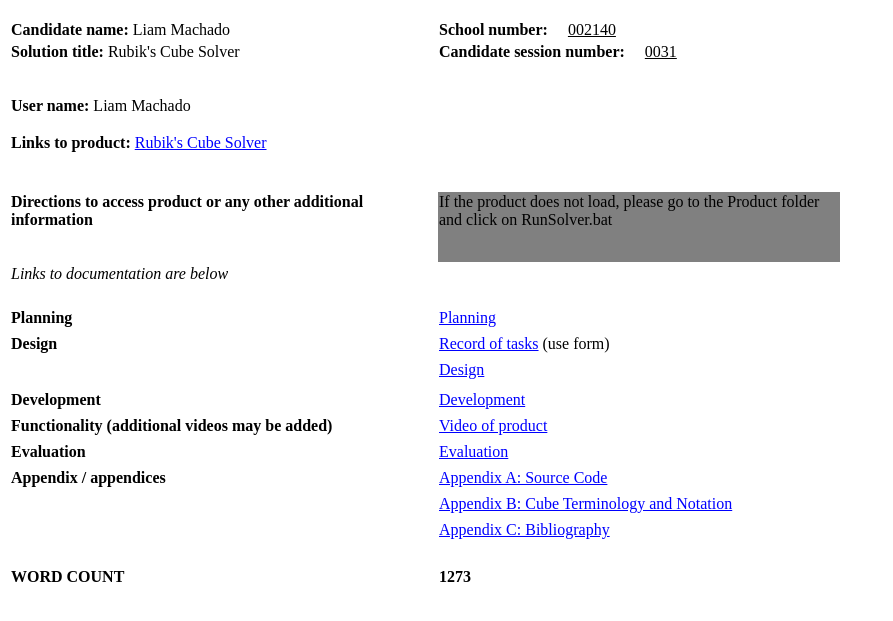
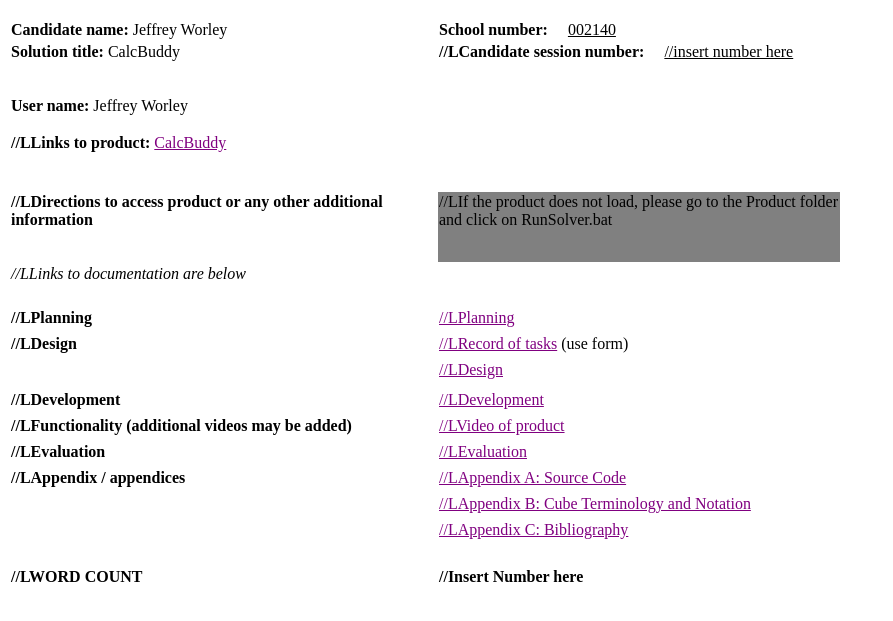
Before and after one commit to jeffreyworley/calcBuddy, a plain HTML site: page index.html in a window 1280 px wide. Shown: the part 37-658 px from the top of the page, without its empty margins (0-893 px from the left). Drawn offline with Linux system fonts and the light colour scheme.

Commit message:
Update index.html

```diff
--- a/index.html
+++ b/index.html
@@ -12,14 +12,14 @@
 
 		<table>
 			<tr>
-				<td width=320 colspan=2><p><b>Candidate name:</b> Liam Machado </p></td>
+				<td width=320 colspan=2><p><b>Candidate name:</b> Jeffrey Worley </p></td>
 				<td width=400><p><b>School number:&nbsp &nbsp &nbsp</b><u>002140</u></p></td>
 				<td width=200></td>
 			</tr>
 
 			<tr>
-				<td width=320 colspan=2><p><b>Solution title:</b> Rubik's Cube Solver </p></td>
-				<td width=400><p><b>Candidate session number:&nbsp &nbsp &nbsp</b><u>0031</u></p></td>
+				<td width=320 colspan=2><p><b>Solution title:</b> CalcBuddy </p></td>
+				<td width=400><p><b>//LCandidate session number:&nbsp &nbsp &nbsp</b><u>//insert number here</u></p></td>
 				<td width=200></td>
 			</tr>
 
@@ -30,13 +30,13 @@
 			</tr>
 
 			<tr>
-				<td width=320 colspan=2><p><b>User name:</b> Liam Machado </p></td>
+				<td width=320 colspan=2><p><b>User name:</b> Jeffrey Worley </p></td>
 				<td width=400></td>
 				<td width=200></td>
 			</tr>
 
 			<tr>
-				<td width=320 height=50 colspan=2><p><b>Links to product: </b><a href="Product/CubeSolver.jar">Rubik's Cube Solver</a></p></td>
+				<td width=320 height=50 colspan=2><p><b>//LLinks to product: </b><a href="">CalcBuddy</a></p></td>
 				<td width=400></td>
 				<td width=200></td>
 			</tr>
@@ -49,13 +49,13 @@
 			</tr>
 
 			<tr>
-				<td width=320 height=50 colspan=2 valign='top'><p><b>Directions to access product or any other additional information</b></p></td>
-				<td width=400 height=70 bgcolor="gray" valign='top'><p> </p>If the product does not load, please go to the Product folder and click on RunSolver.bat</td>
+				<td width=320 height=50 colspan=2 valign='top'><p><b>//LDirections to access product or any other additional information</b></p></td>
+				<td width=400 height=70 bgcolor="gray" valign='top'><p> </p>//LIf the product does not load, please go to the Product folder and click on RunSolver.bat</td>
 				<td width=200></td>
 			</tr>
 
 			<tr>
-				<td width=320 colspan=2><p><i>Links to documentation are below</i></p></td>
+				<td width=320 colspan=2><p><i>//LLinks to documentation are below</i></p></td>
 				<td width=400></td>
 				<td width=200></td>
 			</tr>
@@ -68,8 +68,8 @@
 			</tr>
 
 			<tr>
-				<td width=320 colspan=2><p><b>Planning</b></p></td>
-				<td width=400><a href="Documentation/Crit_A_Planning.odt">Planning</a></td>
+				<td width=320 colspan=2><p><b>//LPlanning</b></p></td>
+				<td width=400><a href="">//LPlanning</a></td>
 				<td width=200></td>
 			</tr>
 
@@ -81,14 +81,14 @@
 			</tr>
 
 			<tr>
-				<td width=320 colspan=2><p><b>Design</b></p></td>
-				<td width=400><a href="Documentation/Crit_B_Record_of_tasks.odt">Record of tasks</a> (use form)</td><tr>
+				<td width=320 colspan=2><p><b>//LDesign</b></p></td>
+				<td width=400><a href="">//LRecord of tasks</a> (use form)</td><tr>
 				<td width=200></td>
 			</tr>
 
 			<tr>
 				<td width=320 colspan=2><p><b></b></p></td>
-				<td width=400><a href="Documentation/Crit_B_Design.odt">Design</a></td><tr>
+				<td width=400><a href="">//LDesign</a></td><tr>
 				<td width=200></td>
 			</tr>
 
@@ -101,8 +101,8 @@
 			</tr>
 
 			<tr>
-				<td width=320 colspan=2><p><b>Development</b></p></td>
-				<td width=400><a href="Documentation/Crit_C_Development.odt">Development</a></td>
+				<td width=320 colspan=2><p><b>//LDevelopment</b></p></td>
+				<td width=400><a href="">//LDevelopment</a></td>
 				<td width=200></td>
 			</tr>
 
@@ -114,8 +114,8 @@
 			</tr>
 
 			<tr>
-				<td width=320 colspan=2><p><b>Functionality (additional videos may be added)</b></p></td>
-				<td width=400><a href="Documentation/Crit_D_Video.avi">Video of product</a></td>
+				<td width=320 colspan=2><p><b>//LFunctionality (additional videos may be added)</b></p></td>
+				<td width=400><a href="">//LVideo of product</a></td>
 				<td width=200></td>
 			</tr>
 
@@ -127,8 +127,8 @@
 			</tr>
 
 			<tr>
-				<td width=320 colspan=2><p><b>Evaluation</b></p></td>
-				<td width=400><a href="Documentation/Crit_E_Evaluation.odt">Evaluation</a></td>
+				<td width=320 colspan=2><p><b>//LEvaluation</b></p></td>
+				<td width=400><a href="">//LEvaluation</a></td>
 				<td width=200></td>
 			</tr>
 
@@ -140,8 +140,8 @@
 			</tr>
 
 			<tr>
-				<td width=320 colspan=2><p><b>Appendix / appendices</b></p></td>
-				<td width=400><a href="Documentation/Appendix Source Code.txt">Appendix A: Source Code</a></td>
+				<td width=320 colspan=2><p><b>//LAppendix / appendices</b></p></td>
+				<td width=400><a href="">//LAppendix A: Source Code</a></td>
 				<td width=200></td>
 			</tr>
 
@@ -154,7 +154,7 @@
 
 			<tr>
 				<td width=320 colspan=2><p><b></b></p></td>
-				<td width=400><a href="Documentation/Appendix Cube Terminology and Notation.rtf">Appendix B: Cube Terminology and Notation</a></td>
+				<td width=400><a href="">//LAppendix B: Cube Terminology and Notation</a></td>
 				<td width=200></td>
 			</tr>
 
@@ -167,13 +167,13 @@
 
 			<tr>
 				<td width=320 colspan=2><p><b></b></p></td>
-				<td width=400><a href="Documentation/Appendix Bibliography.docx">Appendix C: Bibliography</a></td>
+				<td width=400><a href="">//LAppendix C: Bibliography</a></td>
 				<td width=200></td>
 			</tr>
 
 			<tr>
-				<td width=320 colspan=2 height='70'><p><b>WORD COUNT</b></p></td>
-				<td width=400><p><b>1273</b></p></td>
+				<td width=320 colspan=2 height='70'><p><b>//LWORD COUNT</b></p></td>
+				<td width=400><p><b>//Insert Number here</b></p></td>
 				<td width=200></td>
 			</tr>
 
```
